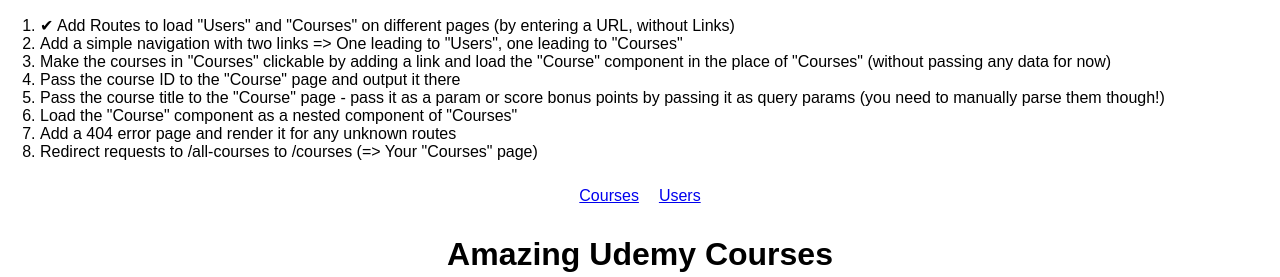
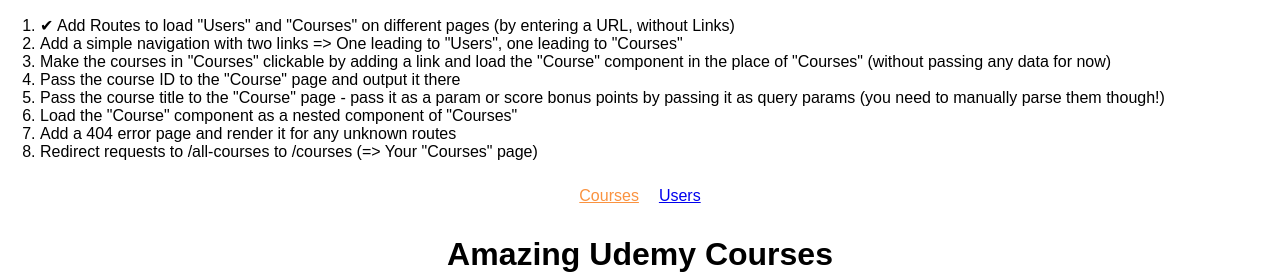
Before and after one commit to W3AI/max-routing-project, a React (Create React App) app: page /courses in a window 1280 px wide. Shown: the top 277 px of the page. Built offline with nearby package versions, Linux system fonts and the light colour scheme.

Commit message:
switched Link to NavLink and added active class to index css

```diff
--- a/src/App.js
+++ b/src/App.js
@@ -1,5 +1,5 @@
 import React, { Component } from 'react';
-import { Route, Link } from 'react-router-dom';
+import { Route, NavLink } from 'react-router-dom';
 
 import Courses from './containers/Courses/Courses';
 import Users from './containers/Users/Users';
@@ -21,10 +21,10 @@
         <nav>
             <ul style={{listStyle: 'none', margin: 'auto', padding: '0'}}>
                 <li style={{margin: '10px', display: 'inline-block'}}>
-                    <Link to="/courses">Courses</Link>
+                    <NavLink to="/courses">Courses</NavLink>
                 </li>
                 <li style={{margin: '10px', display: 'inline-block'}}>
-                    <Link to="/users">Users</Link>
+                    <NavLink to="/users">Users</NavLink>
                 </li>
             </ul>
         </nav>
--- a/src/index.css
+++ b/src/index.css
@@ -4,3 +4,7 @@
   font-family: sans-serif;
   text-align: center;
 }
+
+.active {
+    color: #fa923f;
+}
```
